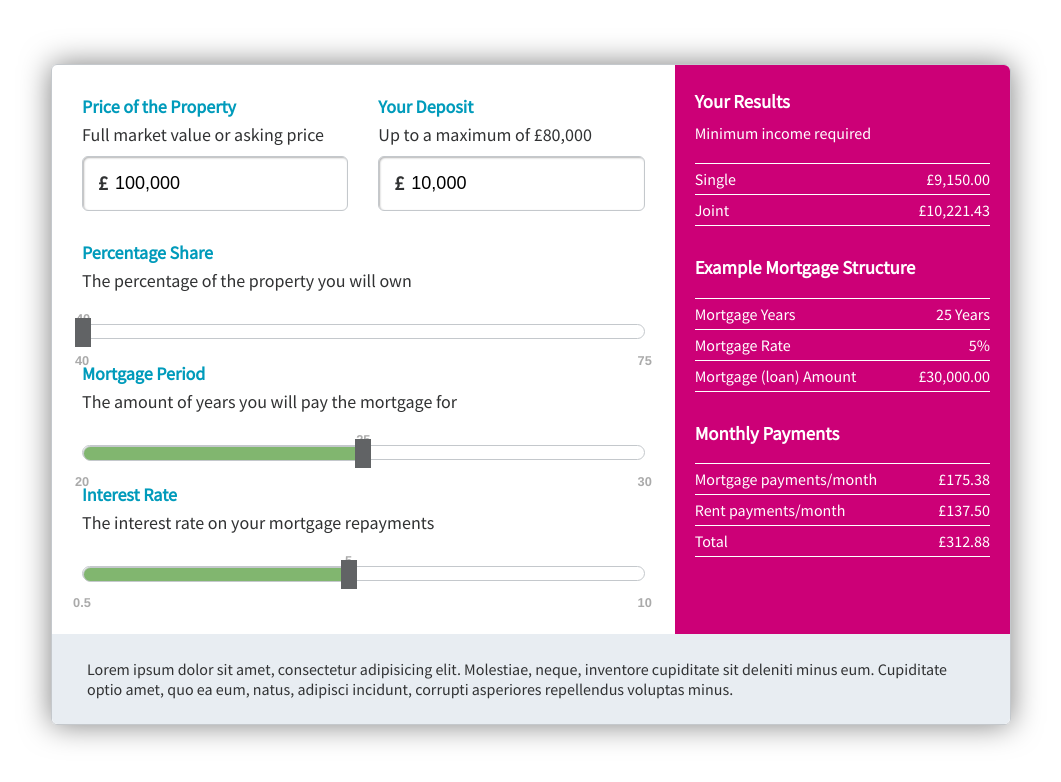
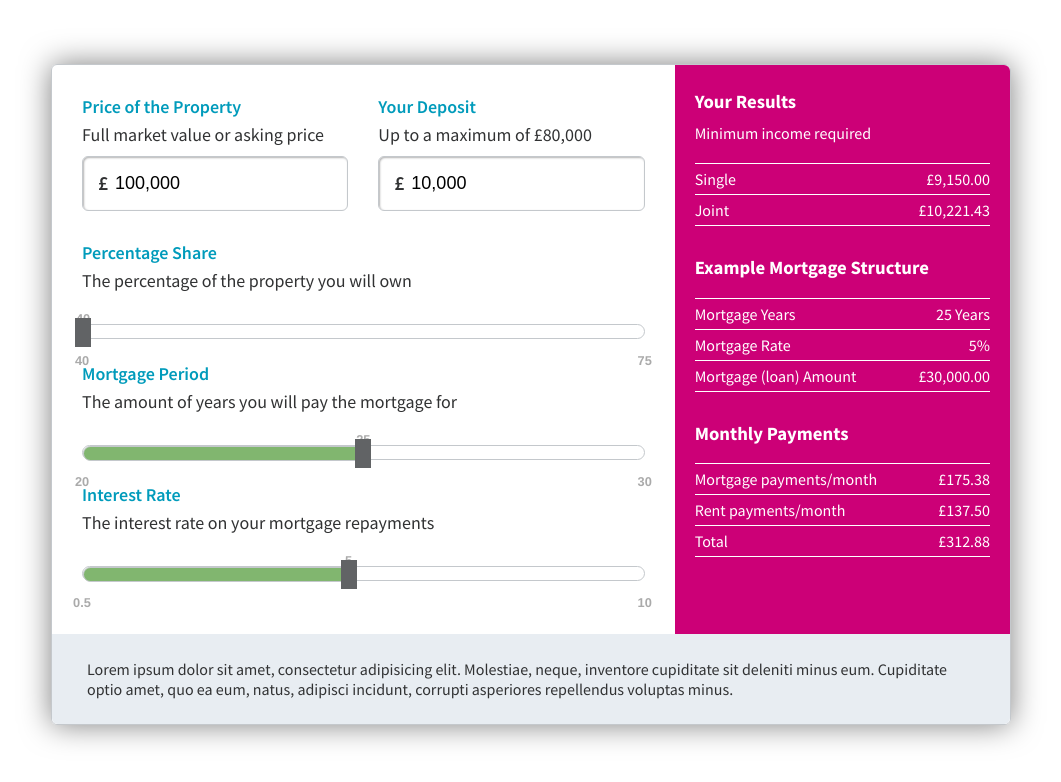
Before and after one commit to jag1989/react-living-calculator, a React app: page / in a window 1280 px wide. Shown: the whole page, without its empty margins (109-1170 px from the left). Built offline with nearby package versions, Linux system fonts and the light colour scheme.

Commit message:
load semi-bold Source Sans

```diff
--- a/public/index.html
+++ b/public/index.html
@@ -4,7 +4,7 @@
     <meta charset="utf-8">
     <meta name="viewport" content="width=device-width, initial-scale=1">
     <link rel="shortcut icon" href="%PUBLIC_URL%/favicon.ico">
-    <link href="https://fonts.googleapis.com/css?family=Source+Sans+Pro" rel="stylesheet" async>
+    <link href="https://fonts.googleapis.com/css?family=Source+Sans+Pro:400,400i,600,700" rel="stylesheet" async>
     <!--
       Notice the use of %PUBLIC_URL% in the tag above.
       It will be replaced with the URL of the `public` folder during the build.
--- a/src/scss/index.scss
+++ b/src/scss/index.scss
@@ -160,7 +160,7 @@ html {
 }
 
 .form-control label {
-	font-weight: 700;
+	font-weight: 600;
 	font-size: 1.125rem;
 	color: $--color-secondary;
 
```
Also changed, not shown: src/built/index.css.
